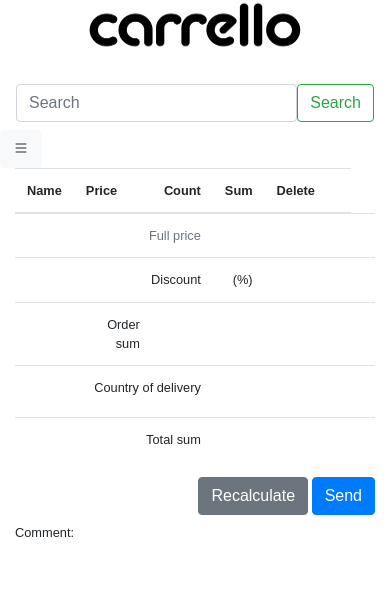
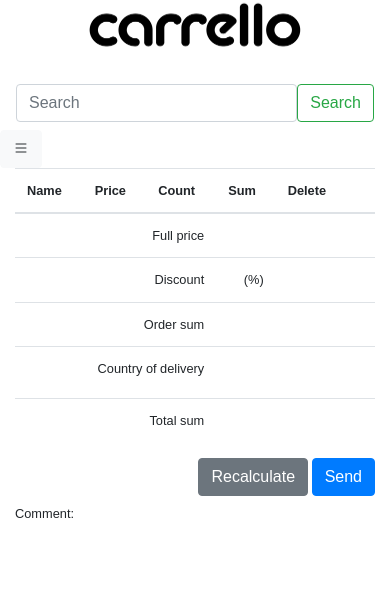
Before and after one commit to vitaly4uk/babytilly2, a Django app: template templates/commercial/editcart.html in a window 390 px wide. Shown: the top 590 px of the page. Run offline with Django 3.2, Linux system fonts and the light colour scheme; the template is opened without the code that fills it: values that come from a table or form of the project are taken from there, others are empty; parts of the project's set-up code (start-up, migrations or seed data) failed here and were passed over; some libraries are stand-ins or nearby versions.

Commit message:
try to fix cart for mobile

```diff
--- a/commercial/forms.py
+++ b/commercial/forms.py
@@ -37,7 +37,7 @@ class EditOrderForm(forms.ModelForm):
         model = Order
         fields = ('delivery', 'comment')
         widgets = {
-            'comment': forms.Textarea(attrs={'cols': 75}),
+            'comment': forms.Textarea(attrs={'cols': 50}),
             'delivery': forms.Select(
                 attrs={
                     'class': 'custom-select custom-select-sm d-inline-block',
--- a/templates/commercial/editcart.html
+++ b/templates/commercial/editcart.html
@@ -7,7 +7,7 @@
     <form name="cartform" method="POST" id="cartform" novalidate>
         {% csrf_token %}
         {{ order_items_formset.management_form }}
-        <table class="table table-striped p-5">
+        <table class="table table-striped">
             <thead>
             <tr>
                 <th scope="col">{% trans 'name'|capfirst %}</th>
@@ -36,24 +36,20 @@
             </tbody>
             <tfoot>
             <tr>
-                <td align="right" class="text-muted" colspan="3">{% trans 'full price'|capfirst %}</td>
-                <td align="right" class="text-muted">{{ order.full_sum|floatformat:2 }}</td>
-                <td scope="row" colspan="2"></td>
-                <td></td>
+                <td align="right" colspan="3">{% trans 'full price'|capfirst %}</td>
+                <td align="right">{{ order.full_sum|floatformat:2 }}</td>
+                <td colspan="2"></td>
             </tr>
             <tr>
                 <td align="right" colspan="3">{% trans 'discount'|capfirst %}</td>
                 <td align="right">{{ order.discount.sum|floatformat:2 }} ({{ order.discount.percent|floatformat:2 }}%)</td>
-                <td scope="row" colspan="2"></td>
-                <td></td>
+                <td colspan="2"></td>
             </tr>
             <tr>
                 <td align="right">{% if order.volume %}{% trans 'volume'|capfirst %}: {{ order.volume|floatformat:2 }}{% endif %}</td>
-                <td align="right">{% trans 'order sum'|capfirst %}</td>
+                <td align="right" colspan="2">{% trans 'order sum'|capfirst %}</td>
                 <td align="right">{{ order.sum|floatformat:2 }}</td>
-                <td scope="row" colspan="2"></td>
-                <td></td>
-                <td></td>
+                <td colspan="2"></td>
             </tr>
             <tr>
                 <td align="right" colspan="3">
@@ -62,14 +58,12 @@
                     {{ form.delivery.errors }}
                 </td>
                 <td align="right">{{ order.total_sum_with_delivery.delivery_price|floatformat:2 }}</td>
-                <td scope="row" colspan="2"></td>
-                <td></td>
+                <td colspan="2"></td>
             </tr>
             <tr>
                 <td align="right" colspan="3">{% trans 'total sum'|capfirst %}</td>
                 <td align="right">{{ order.total_sum_with_delivery.total_sum|floatformat:2 }}</td>
-                <td scope="row" colspan="2"></td>
-                <td></td>
+                <td colspan="2"></td>
             </tr>
             </tfoot>
         </table>
```
